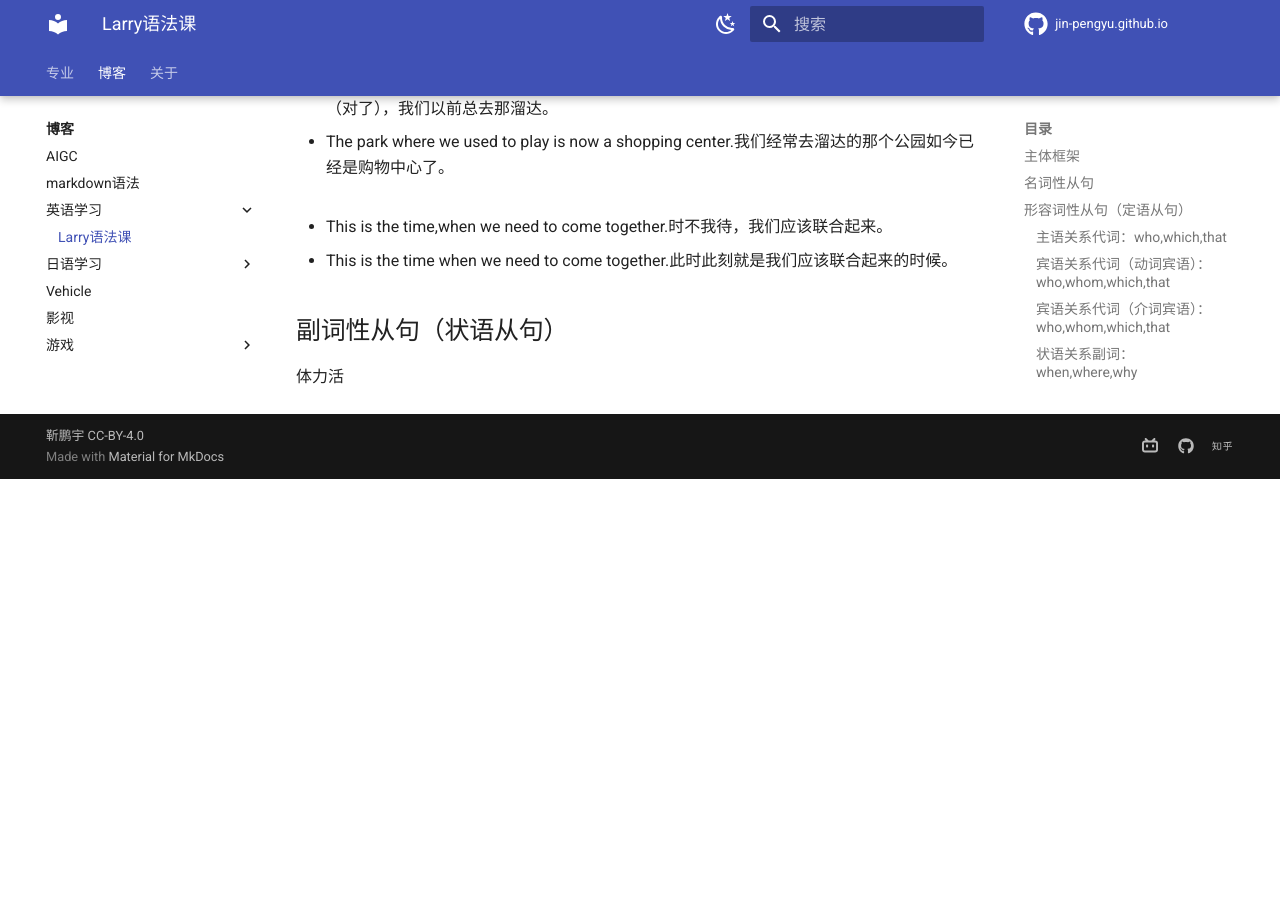
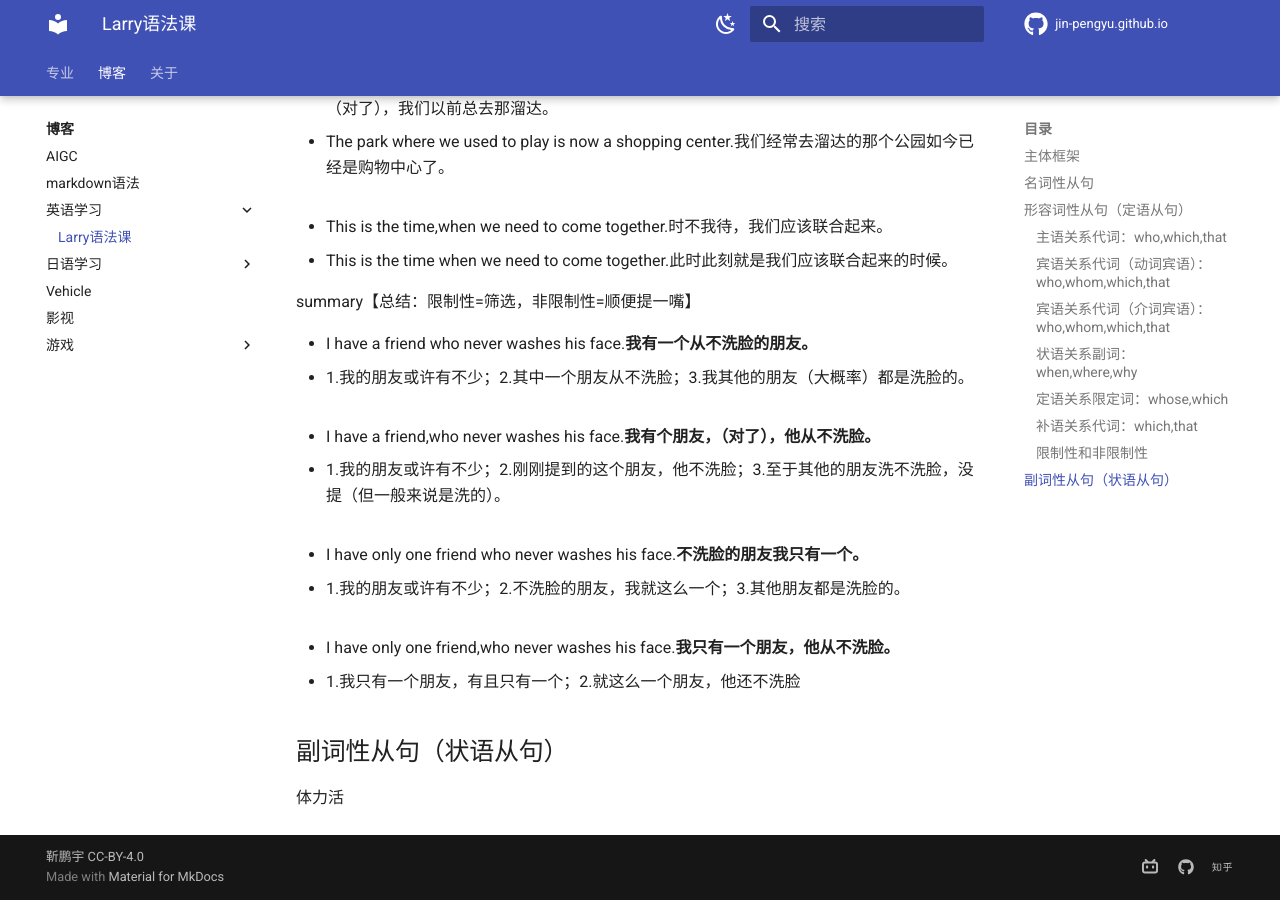
Before and after one commit to Pengyu-Jin/Pengyu-Jin.github.io, an MkDocs documentation site: the page built from docs/blog/EN-learn/Larry.md, in a window 1280 px wide and 900 px high, scrolled down 9649 px. Built offline with MkDocs 1.6.1 and Material for MkDocs 9.7.7, drawn with Linux system fonts in a browser that asks for light colours; before the commit the page ends 10128 px from its top, so only the background shows below that.

Commit message:
style change 232

```diff
--- a/docs/blog/EN-learn/Larry.md
+++ b/docs/blog/EN-learn/Larry.md
@@ -328,7 +328,19 @@
 - This is the time,when we need to come together.时不我待，我们应该联合起来。
 - This is the time when we need to come together.此时此刻就是我们应该联合起来的时候。
 
+summary【总结：限制性=筛选，非限制性=顺便提一嘴】
 
+- I have a friend who never washes his face.**我有一个从不洗脸的朋友。**
+- 1.我的朋友或许有不少；2.其中一个朋友从不洗脸；3.我其他的朋友（大概率）都是洗脸的。
+<br></br>
+- I have a friend,who never washes his face.**我有个朋友，（对了），他从不洗脸。**
+- 1.我的朋友或许有不少；2.刚刚提到的这个朋友，他不洗脸；3.至于其他的朋友洗不洗脸，没提（但一般来说是洗的）。
+<br></br>
+- I have only one friend who never washes his face.**不洗脸的朋友我只有一个。**
+- 1.我的朋友或许有不少；2.不洗脸的朋友，我就这么一个；3.其他朋友都是洗脸的。
+<br></br>
+- I have only one friend,who never washes his face.**我只有一个朋友，他从不洗脸。**
+- 1.我只有一个朋友，有且只有一个；2.就这么一个朋友，他还不洗脸
 
 
 ## 副词性从句（状语从句）
```
